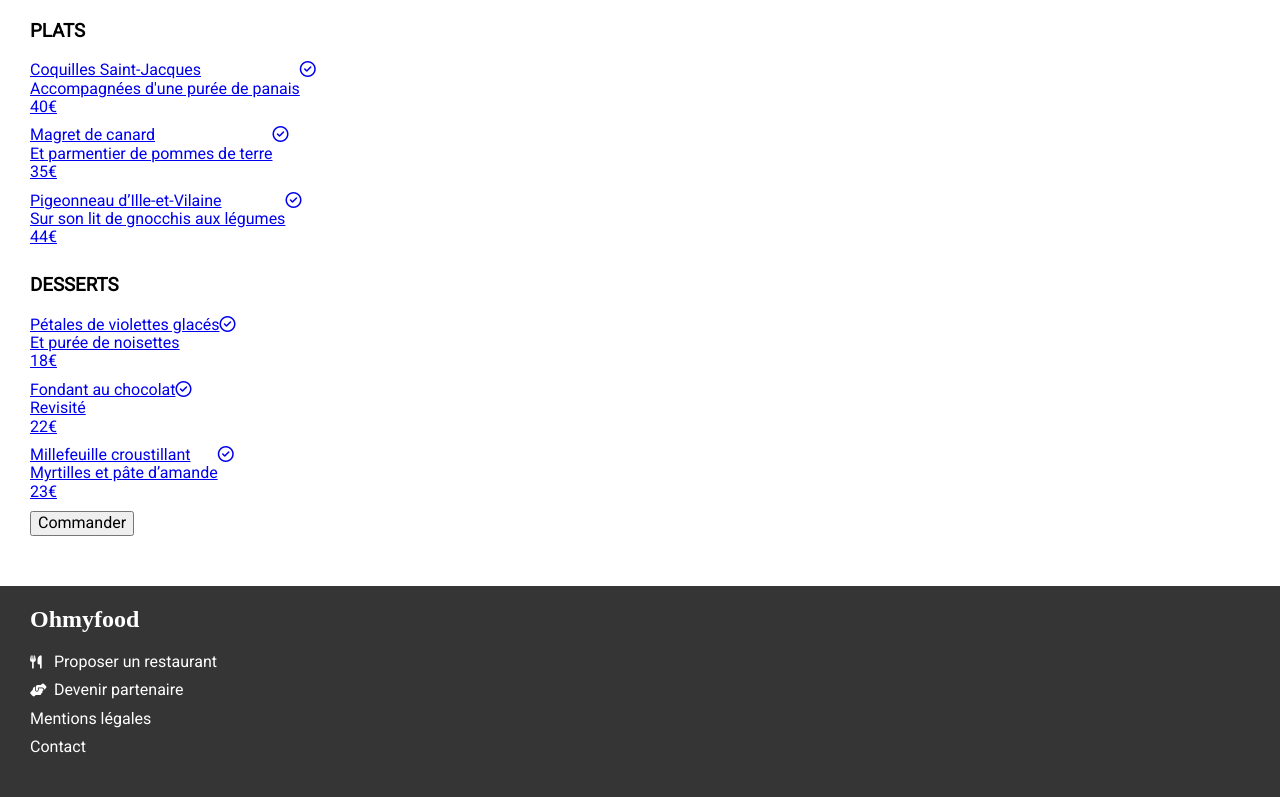
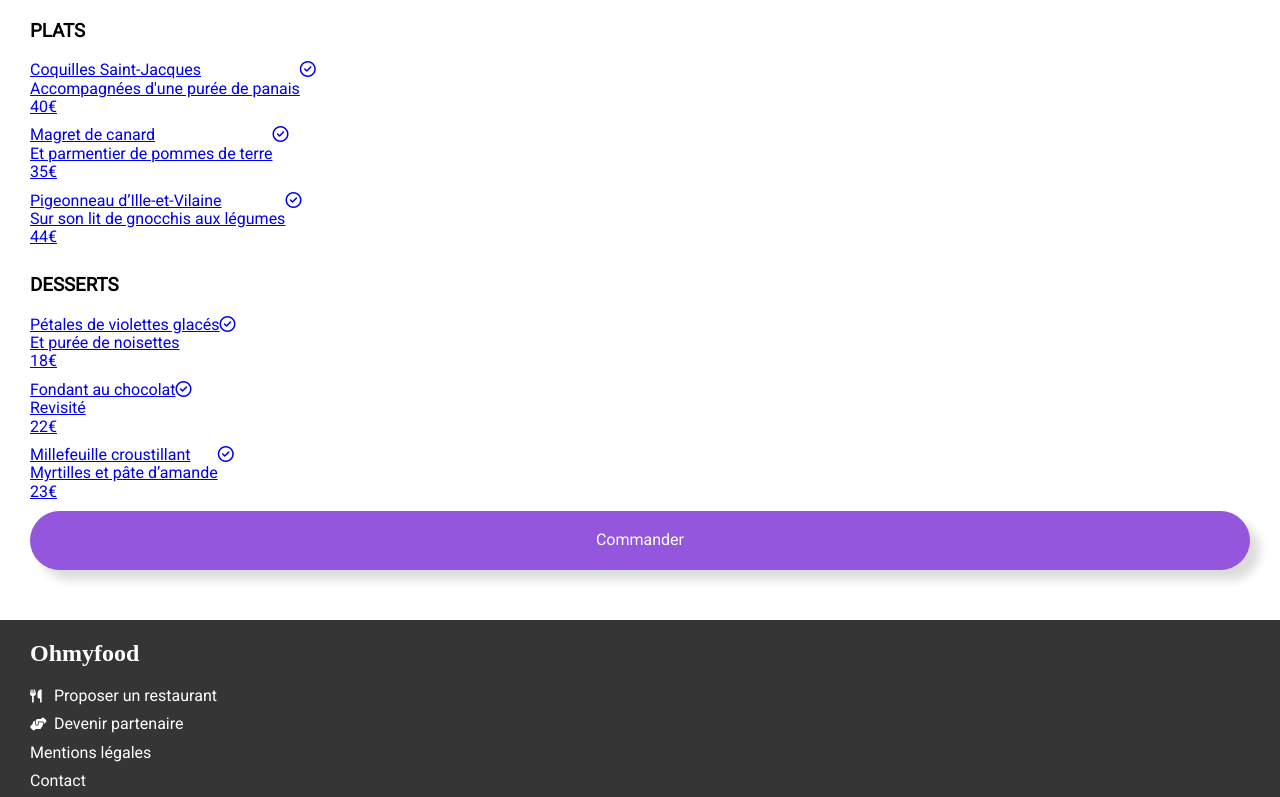
Before and after one commit to mharmouche/oc-p3, a plain HTML site: page pages/a-la-française.html in a window 1280 px wide. Shown: the part 1287-2084 px from the top of the page. Drawn offline with nearby package versions, Linux system fonts and the light colour scheme; a web font is replaced by a local one.

Commit message:
css menu - button

```diff
--- a/sass/menu.scss
+++ b/sass/menu.scss
@@ -15,8 +15,6 @@ $font-defaut : serif;
 *{
     font-family: $font-texte , $font-defaut;
 }
-
-
 
 
 header{
@@ -38,8 +36,21 @@ main{
         display: flex;
         padding-bottom: 10px;
     }
+
+    display: flex;
+    flex-direction: column;
+    button{
+        padding: 20px;
+        border-radius: 40px;
+        border: none;
+        background-color: $couleur-primaire;
+        box-shadow: 10px 10px 10px gainsboro;
+        color: white;
+        &:hover{
+            background-color: $couleur-secondaire;
+        }
+    }
 }
-
 
 
 
```
Also changed, not shown: css/menu.css, 1 other file.
